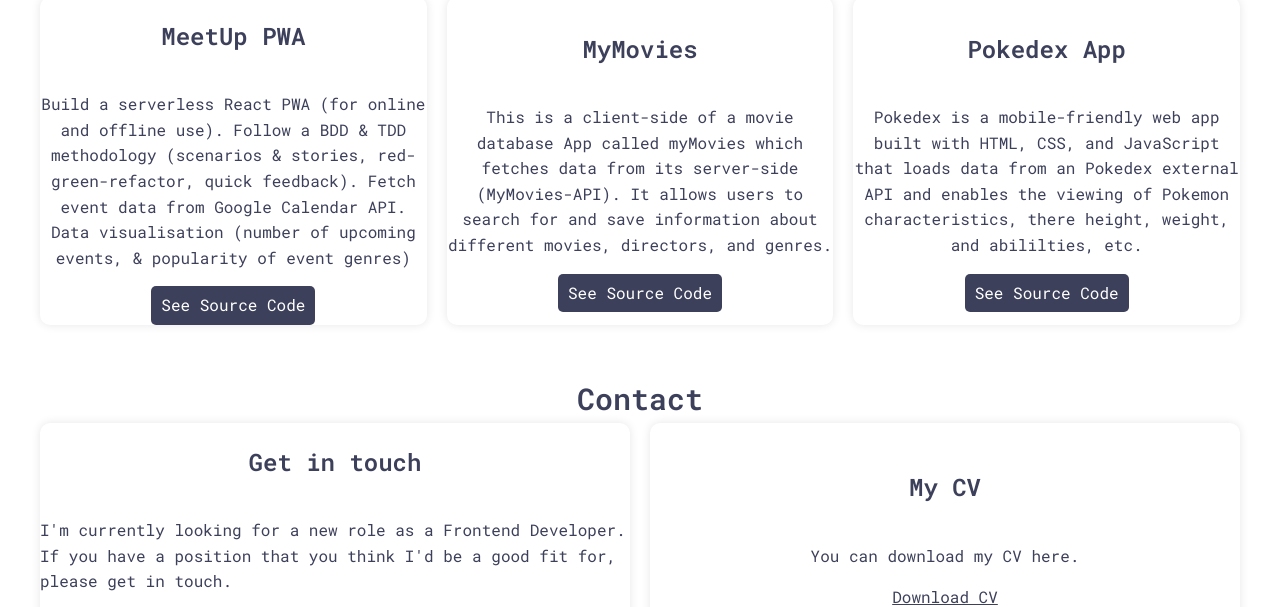
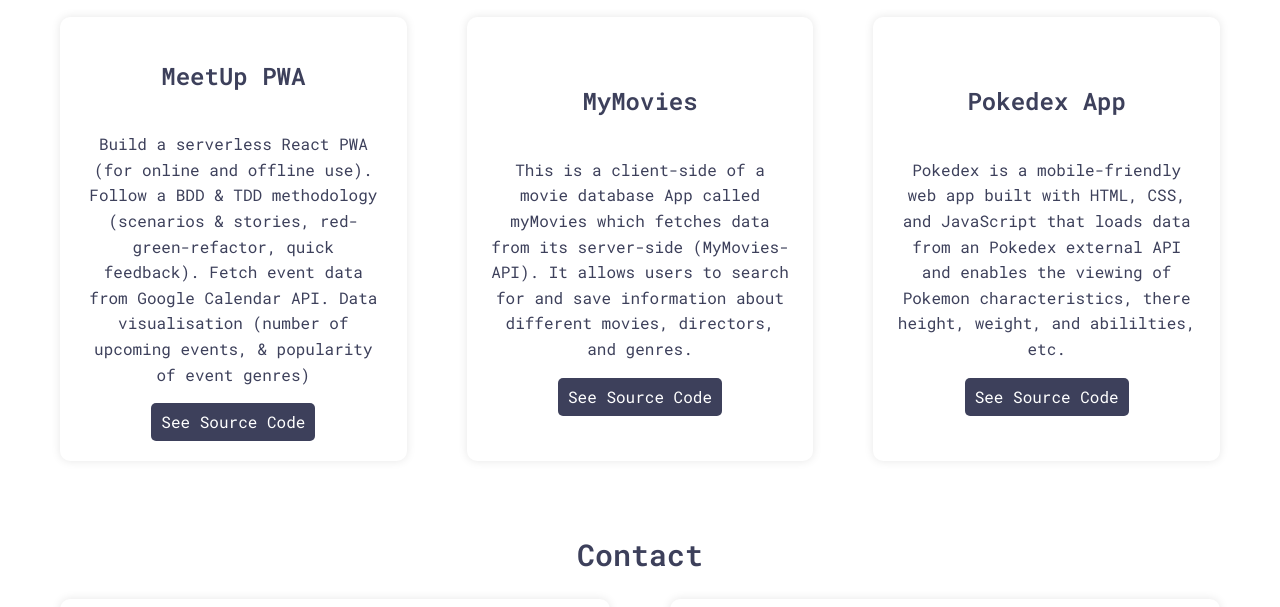
Before and after one commit to Mejiabrayan/Portfolio, a website: page index.html in a window 1280 px wide. Shown: the part 455-1062 px from the top of the page. Drawn offline with nearby package versions, Linux system fonts and the light colour scheme.

Commit message:
updated padding and margin on project-items

```diff
--- a/css/style.production.css
+++ b/css/style.production.css
@@ -316,6 +316,9 @@
   cursor: pointer;
   overflow: hidden;
   position: relative;
+  padding: 20px;
+  margin: 20px;
+
 }
 
 .project_items:hover {
@@ -376,9 +379,10 @@
   -webkit-transition: all 0.3s ease-in-out;
   -o-transition: all 0.3s ease-in-out;
   transition: all 0.3s ease-in-out;
-  cursor: pointer;
   overflow: hidden;
   position: relative;
+  padding: 20px;
+  margin: 20px;
 }
 
 /* End */
```
